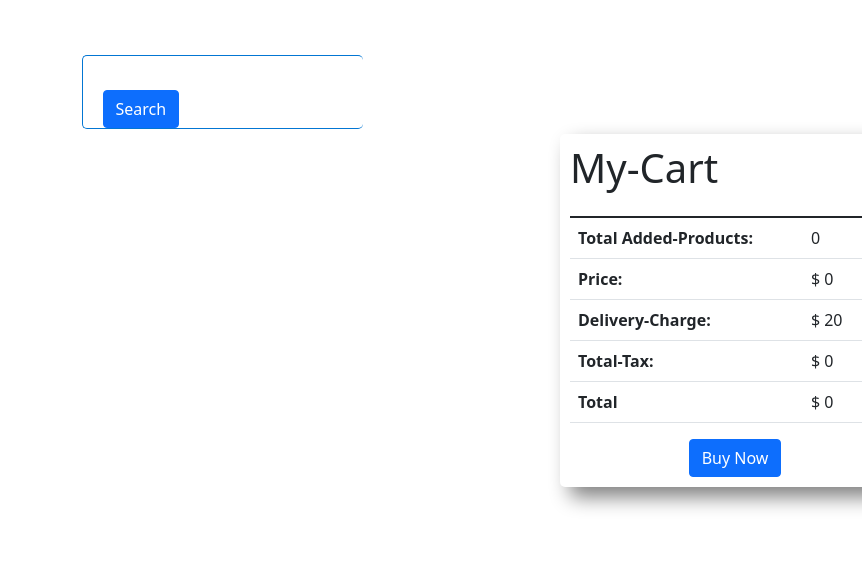
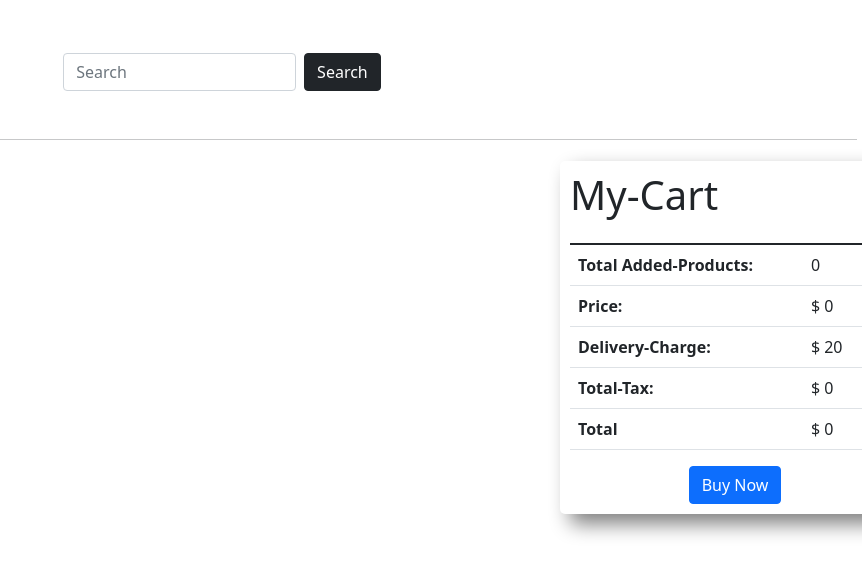
Before and after one commit to mdshemul48/Daraz-store-ecommerce-cart-with-javascript-html, a plain HTML site: page index.html in a window 1280 px wide. Shown: the whole page, without its empty margins (418-1280 px from the left). Drawn offline with nearby package versions, Linux system fonts and the light colour scheme; no server answers.

Commit message:
fixing input box and button

```diff
--- a/index.html
+++ b/index.html
@@ -22,13 +22,11 @@
   <header></header>
   <main class="main">
     <div class="search-field">
-      <div class="search-box">
-        <input id="input-field" class="search-field" type="text" />
-        <button type="button" class="btn btn-primary search-button" data-toggle="button" aria-pressed="false"
-          autocomplete="off" id="search-btn" onclick="loadProducts()">
-          Search
-        </button>
+      <div class="w-25 d-flex mx-auto my-5">
+        <input id="input-field" class="form-control" type="text" placeholder="Search">
+        <button id="search-btn" onclick="loadProducts()" type="button" class="btn btn-dark ms-2">Search</button>
       </div>
+      <hr>
     </div>
     <div class="row">
       <div class="col-md-9 col-lg-9 col-sm-7">
```
